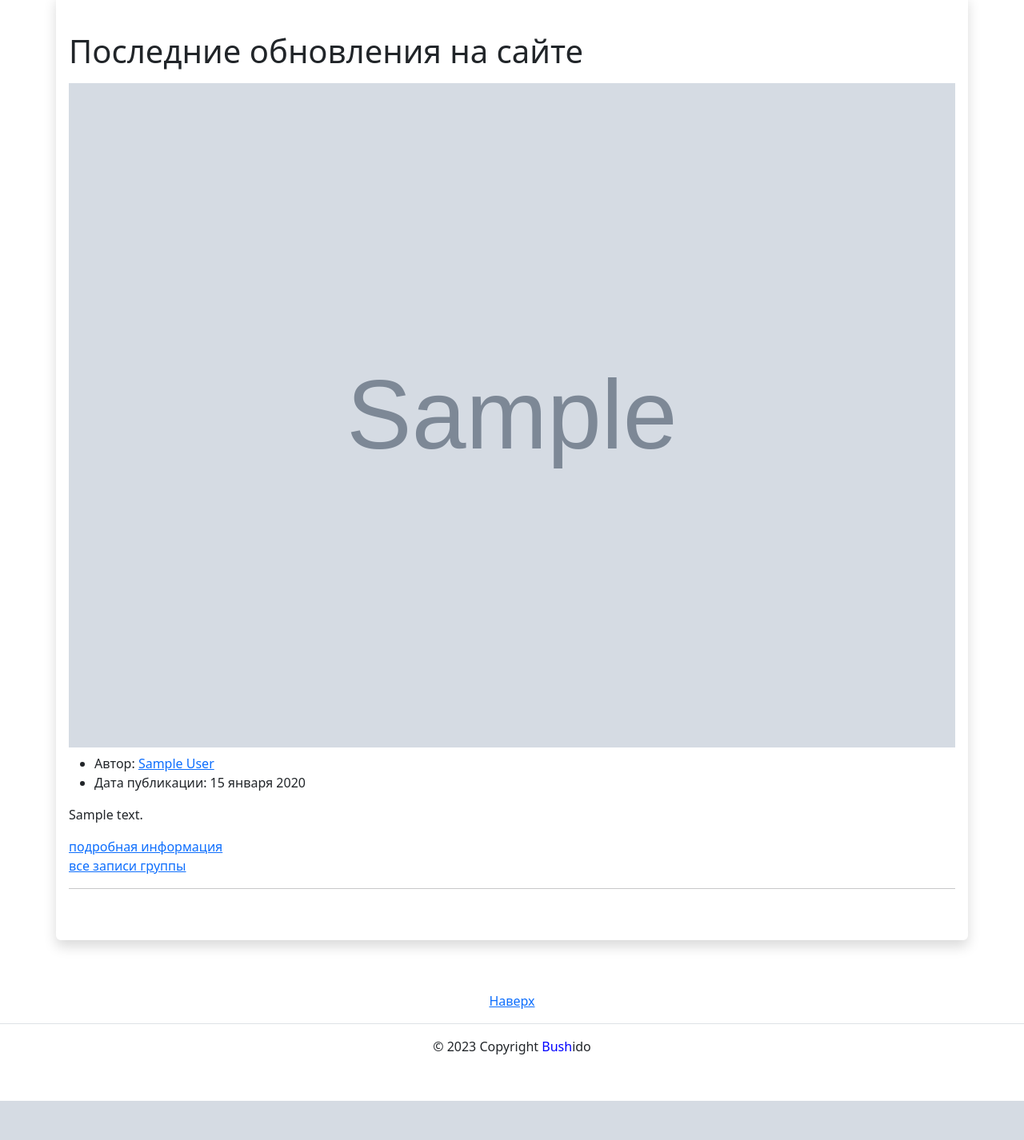
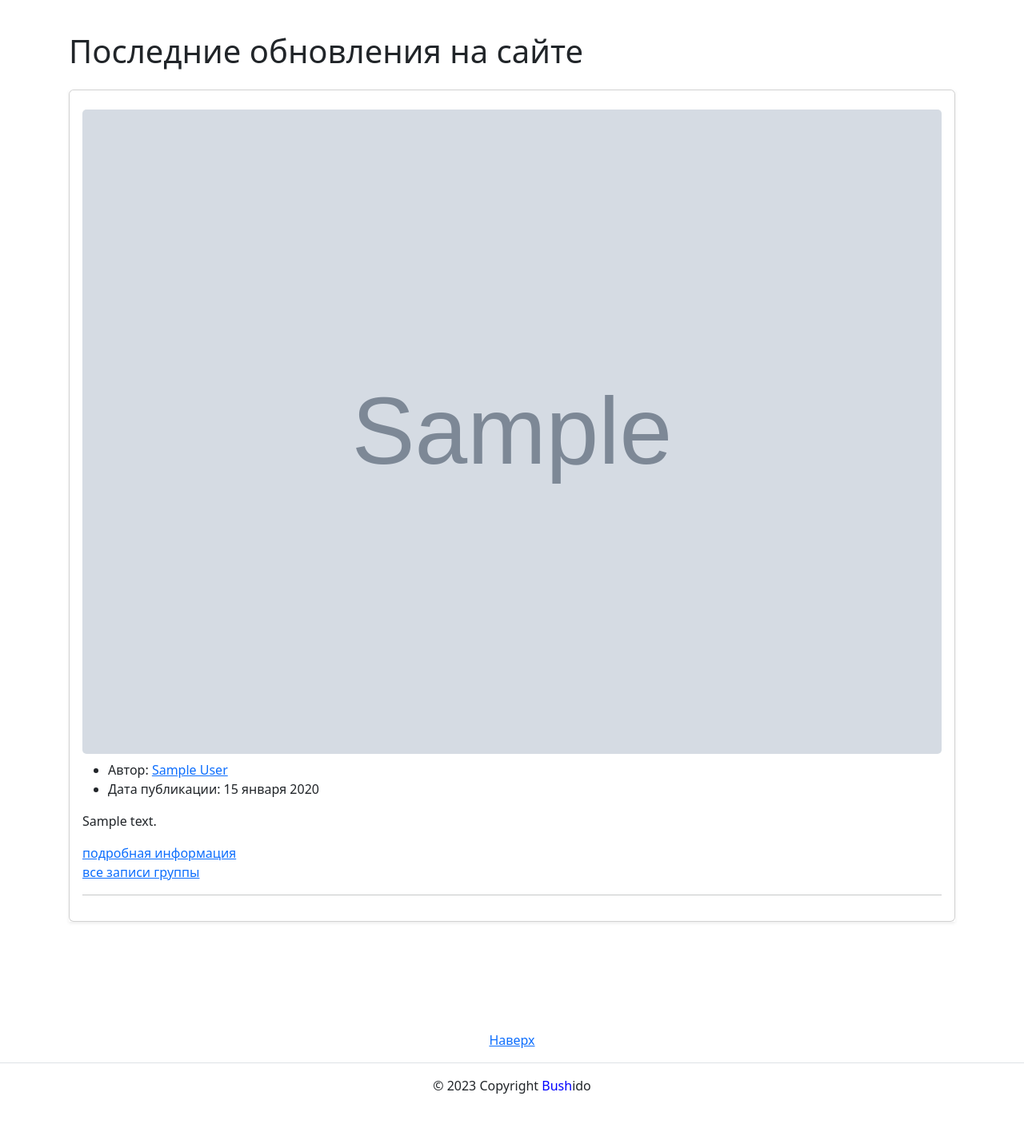
Before and after one commit to daniil-orlovv/social_network, a Django app: page / in a window 1280 px wide. Shown: the part 56-1482 px from the top of the page at 80% size. Before the commit the page ends 1433 px from the top, so only its background shows below. Run offline with Django 3.2, Linux system fonts and the light colour scheme; tables that the repository leaves empty hold one stand-in row (values such as "Sample post"); grey boxes marked "Sample" are stand-in pictures; some libraries are stand-ins or nearby versions.

Commit message:
made tiles and shared posts

```diff
--- a/yatube/templates/base.html
+++ b/yatube/templates/base.html
@@ -20,7 +20,7 @@
   <body>
     {% include 'includes/header.html' %}
     <main>
-      <div class="container py-5 mt-5 shadow p-3 mb-5 rounded">
+      <div class="container py-5 mt-5 p-3 mb-5 rounded">
         {% block content %}
           Контент не подвезли :(
         {% endblock %}
--- a/yatube/templates/posts/index.html
+++ b/yatube/templates/posts/index.html
@@ -11,6 +11,9 @@
   {% include 'posts/includes/switcher.html' %}
   {% cache 20 index_page page_obj.number %}
   {% for post in page_obj %}
+  <div class="col-md-12 my-4 shadow-sm">
+    <div class="card">
+        <div class="card-body">
           {% thumbnail post.image "960x339" crop="center" upscale=True as im %}
             <img class="card-img my-2" src="{{ im.url }}">
           {% endthumbnail %}
@@ -19,6 +22,9 @@
             <a class="text-shadow" href="{% url 'posts:group_list' post.group.slug %}">все записи группы</a>
           {% endif %}
           <hr>
+        </div>
+      </div>
+  </div>
   {% endfor %}
   {% endcache %}
   {% include 'posts/includes/paginator.html' %}
```
Also changed, not shown: yatube/yatube/settings.py (+4 -3 lines), 1 other file. Lines whose indentation alone changed are shown as unchanged.
